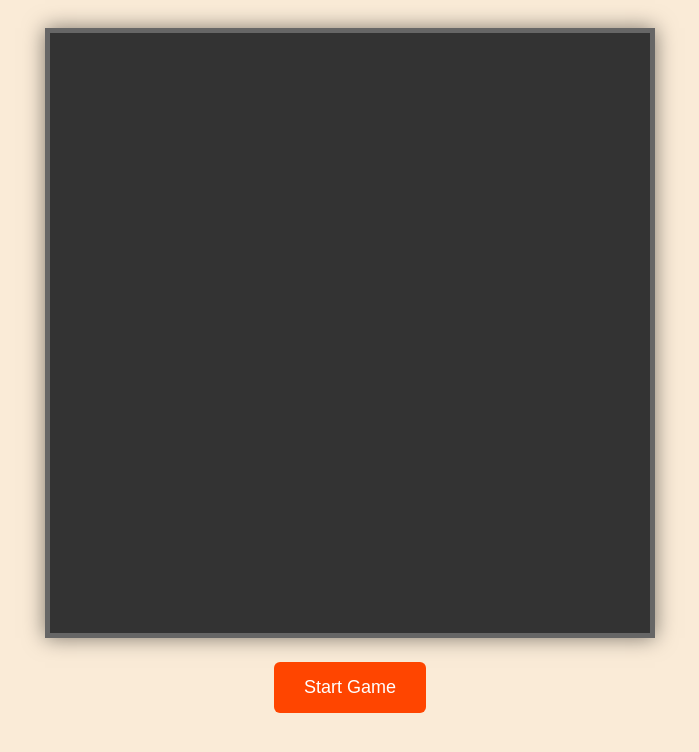
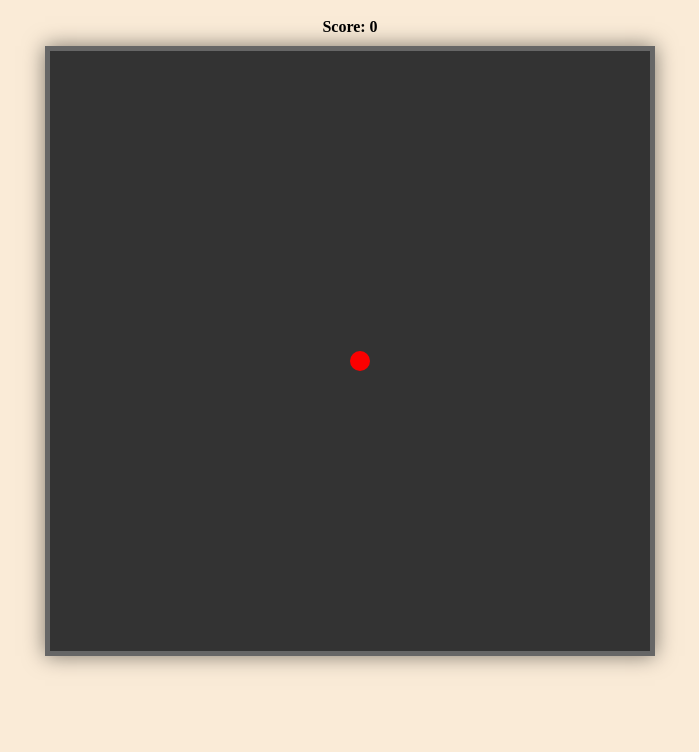
Before and after one commit to MDAhsanFaraz/Snake_Game, a plain HTML site: page index.html in a window 1280 px wide. Both pictures are taken after a click on the button "Start Game". Shown: the whole page, without its empty margins (290-989 px from the left). Drawn offline with Linux system fonts and the light colour scheme.

Commit message:
Added food item in the game arena

```diff
--- a/index.js
+++ b/index.js
@@ -13,15 +13,52 @@ document.addEventListener("DOMContentLoaded", () => {
   let dx = cellSize; // displacement on x axis
   let dy = 0; // displacement on y axis
 
-  function startGame() {
+  function drawScoreBoard() {
+    const scoreBoard = document.getElementById("score-board");
+    scoreBoard.textContent = `Score: ${score}`;
+  }
+
+  function drawDiv(x, y, className) {
+    const div = document.createElement("div");
+    div.classList.add(className);
+    div.style.top = `${y}px`;
+    div.style.left = `${x}px`;
+    return div;
+  }
+  function drawFoodAndSnake() {
+    gameArena.innerHTML = ""; //if previously something is drawn remove it
+    // wipe out everything and redraw with new coordinates when snake moves
+    const foodElement = drawDiv(food.x, food.y, "food");
+    gameArena.appendChild(foodElement);
+  }
+
+  function gameLoop() {
+    setInterval(() => {
+      drawScoreBoard();
+      drawFoodAndSnake();
+    }, 1000);
+  }
+
+  function runGame() {
+    gameStarted = true;
+    gameLoop();
+  }
+
+  function initiateGmae() {
     const scoreBoard = document.createElement("div");
     scoreBoard.id = "score-board";
     document.body.insertBefore(scoreBoard, gameArena);
+
     const startButton = document.createElement("button");
     startButton.textContent = "Start Game";
     startButton.classList.add("start-button");
     document.body.appendChild(startButton);
+
+    startButton.addEventListener("click", () => {
+      startButton.style.display = "none";
+      runGame();
+    });
   }
 
-  startGame();
+  initiateGmae(); // this is the first function to be executed so that we prepare the ui
 });
--- a/style.css
+++ b/style.css
@@ -34,3 +34,18 @@ body {
   border: none;
   border-radius: 6px;
 }
+
+.food {
+  width: 20px;
+  height: 20px;
+  background: red;
+  position: absolute;
+  border-radius: 50%;
+  animation: blink 1s infinite;
+}
+
+@keyframes blink {
+  50% {
+    opacity: 0.5;
+  }
+}
```
